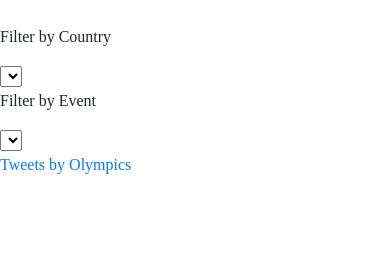
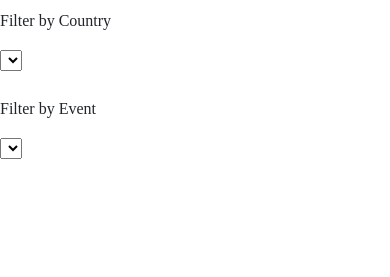
Before and after one commit to hanesy/olympics_dash, a Flask app: page / in a window 390 px wide. Shown: the part 567-844 px from the top of the page. Run offline with Flask 2, Linux system fonts and the light colour scheme; data that the repository does not hold is empty; parts of the project's set-up code (start-up, migrations or seed data) failed here and were passed over; some libraries are stand-ins or nearby versions.

Commit message:
updated layout

```diff
--- a/templates/index.html
+++ b/templates/index.html
@@ -56,31 +56,26 @@
 
         </div>
         <div class="row">
-            <div class="col-md-10">
-                <p></p>
+            <div class="col-md-2"></div>
+            <div class="col-md-2">
+                <p>Filter by Country</p>
+                <select id="selCountry"  onchange="countryChanged(this.value)"></select>
+                <br>
+                <br>
             </div>
-            <div class="col-md-1">
-                <!-- <div class="custom-select" style="width:200px;"> -->
-                    <p>Filter by Country</p>
-                    <select id="selCountry"  onchange="countryChanged(this.value)">
-                    </select>
-                <!-- </div> -->
-            </div>
-            <div class="col-md-1">
+            <div class="col-md-3">
                 <p>Filter by Event</p>
                 <select id="selEvent" onchange="eventChanged(this.value)">
                 </select>
             </div>
+
         </div>
 
-
-
         <div class="row">
-            <div class="col-md-3">
+            <!-- <div class="col-md-3">
                 <a class="twitter-timeline" href="https://twitter.com/Olympics?ref_src=twsrc%5Etfw">Tweets by Olympics</a> <script async src="https://platform.twitter.com/widgets.js" charset="utf-8"></script>
-            </div>
+            </div> -->
             <div class="col-md-6 center">
-
                 <div class="row">
                     <div id="chart1"></div>
                 </div>
@@ -103,6 +98,7 @@
                     <div id="chart4"></div>
                 </div>
             </div>
+
         </div>
 
 
```
